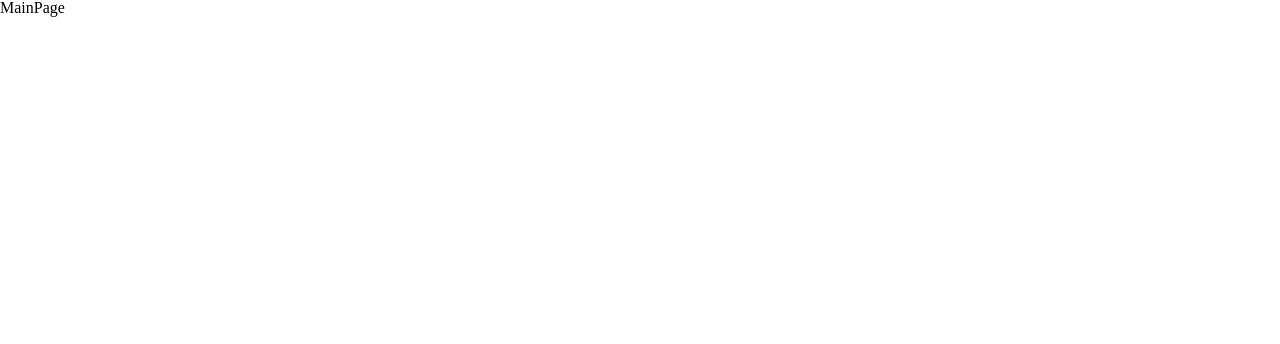
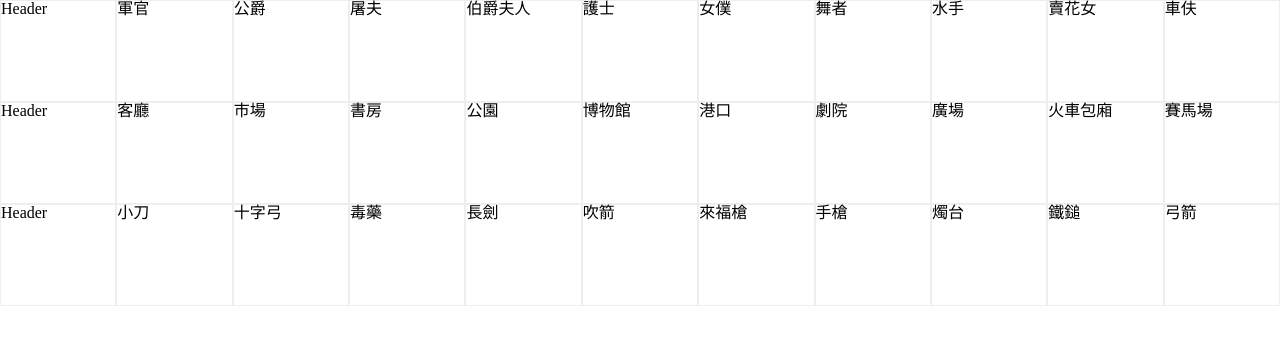
Before and after one commit to TimingJL/13_clues_helper, a React (Create React App) app: page / in a window 1280 px wide. Shown: the top 344 px of the page. Built offline with nearby package versions, Linux system fonts and the light colour scheme; the HTML template or start-up script is replaced by a standard one.

Commit message:
[feature] set screen portrait and landscape

```diff
--- a/package.json
+++ b/package.json
@@ -19,7 +19,9 @@
     "prettier": "^2.1.1",
     "react": "^16.13.1",
     "react-dom": "^16.13.1",
-    "react-scripts": "3.4.3"
+    "react-image-gallery": "^1.0.8",
+    "react-scripts": "3.4.3",
+    "styled-components": "^5.2.0"
   },
   "scripts": {
     "start": "react-scripts start",
--- a/public/index.html
+++ b/public/index.html
@@ -24,6 +24,12 @@
       work correctly both with client-side routing and a non-root public URL.
       Learn how to configure a non-root public URL by running `npm run build`.
     -->
+    <script>
+      window.addEventListener('load',function() {
+        setTimeout(function(){
+        window.scrollTo(0, 1); }, 10);
+      });
+    </script>
     <title>React App</title>
   </head>
   <body>
--- a/src/App.js
+++ b/src/App.js
@@ -1,11 +1,36 @@
 import React from "react";
+import styled from "styled-components";
 import MainPage from "containers/MainPage";
+import GameInfo from "containers/GameInfo";
+
+const MainPageContainer = styled.div`
+  height: 100vh;
+  width: 100vw;
+  @media only screen and (orientation: portrait) {
+    #wrapper {
+      display: none;
+    }
+    #warning-message {
+      display: block;
+    }
+  }
+  @media only screen and (orientation: landscape) {
+    #warning-message {
+      display: none;
+    }
+  }
+`;
 
 function App() {
   return (
-    <div>
-      <MainPage />
-    </div>
+    <MainPageContainer>
+      <div id="wrapper">
+        <MainPage />
+      </div>
+      <div id="warning-message">
+        <GameInfo />
+      </div>
+    </MainPageContainer>
   );
 }
 
--- /dev/null
+++ b/src/containers/GameInfo/index.js
@@ -0,0 +1,5 @@
+import React from "react";
+
+const GameInfo = () => <div>GameInfo</div>;
+
+export default GameInfo;
--- a/src/containers/MainPage/index.js
+++ b/src/containers/MainPage/index.js
@@ -1,9 +1,43 @@
 import React from "react";
+import styled from "styled-components";
 import data from "./data";
 
+const MainPageContainer = styled.div``;
+
+const GridContainer = styled.div`
+  display: grid;
+  grid-template-columns: repeat(11, 1fr);
+`;
+
+const GridBlock = styled.div`
+  border: 1px solid #eee;
+  height: 100px;
+`;
+
 const MainPage = () => {
-  console.log("main page: ", data);
-  return <div>MainPage</div>;
+  const { persons, locations, weapons } = data;
+  return (
+    <MainPageContainer>
+      <GridContainer>
+        <GridBlock>Header</GridBlock>
+        {persons.map((person) => (
+          <GridBlock key={person.name.en}>{person.name.zhtw}</GridBlock>
+        ))}
+      </GridContainer>
+      <GridContainer>
+        <GridBlock>Header</GridBlock>
+        {locations.map((location) => (
+          <GridBlock key={location.name.en}>{location.name.zhtw}</GridBlock>
+        ))}
+      </GridContainer>
+      <GridContainer>
+        <GridBlock>Header</GridBlock>
+        {weapons.map((weapon) => (
+          <GridBlock key={weapon.name.en}>{weapon.name.zhtw}</GridBlock>
+        ))}
+      </GridContainer>
+    </MainPageContainer>
+  );
 };
 
 export default MainPage;
--- a/src/index.css
+++ b/src/index.css
@@ -21,8 +21,9 @@ time, mark, audio, video {
 	border: 0;
 	font-size: 100%;
 	font: inherit;
-	vertical-align: baseline;
+  vertical-align: baseline;
 }
+html, body {margin: 0; height: 100%; overflow: hidden}
 /* HTML5 display-role reset for older browsers */
 article, aside, details, figcaption, figure,
 footer, header, hgroup, menu, nav, section {
```
Also changed, not shown: 1 other file (tests, documents, lock files or other folders).
